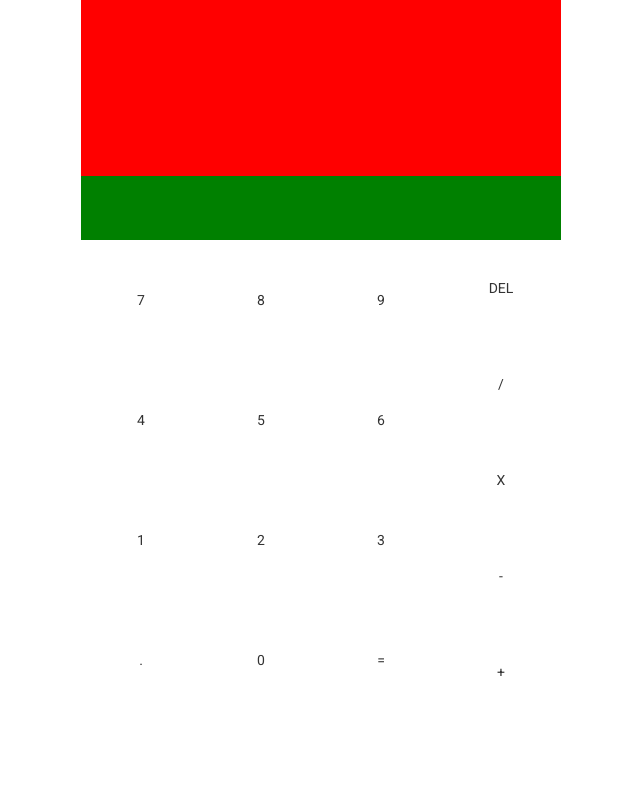
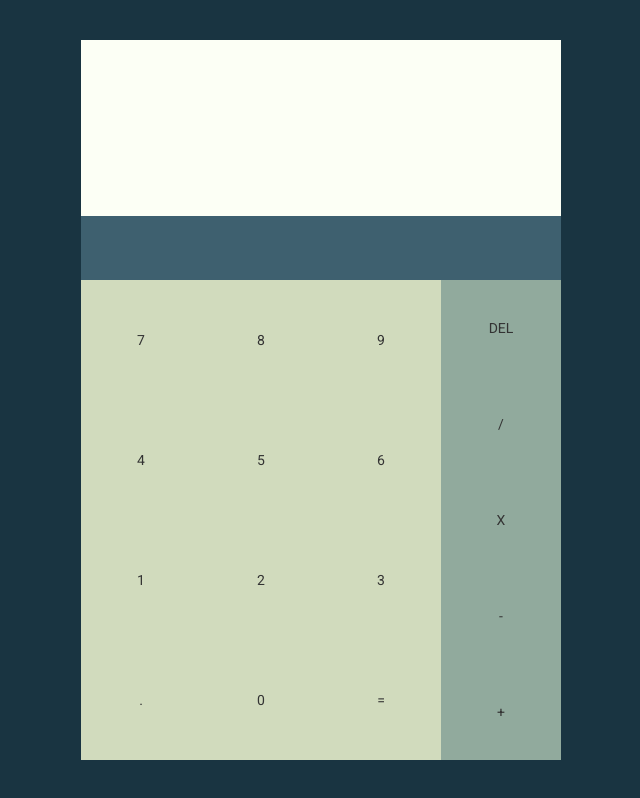
Before and after one commit to sangrampp/calci, a website: page index.html in a window 1280 px wide. Shown: the whole page, without its empty margins (319-959 px from the left). Drawn offline with nearby package versions, Linux system fonts and the light colour scheme.

Commit message:
Add colors

```diff
--- a/css/src/calci.scss
+++ b/css/src/calci.scss
@@ -1,15 +1,19 @@
+body, html {
+  background-color: #193441;
+}
+
 #calculator {
   width: 60vh;
-  margin: 0 auto;
+  margin: 5vh auto 0;
 
   #result {
     height: 22vh;
-    background-color: red;
+    background-color: #FCFFF5;
   }
 
   #preview {
     height: 8vh;
-    background-color: green;
+    background-color: #3E606F;
   }
 
   #keys {
@@ -30,6 +34,12 @@
         height: 15vh;
         width: 15vh;
         line-height: 15vh;
+        background-color: #D1DBBD;
+        transition: background-color 0.3s ease-in;
+
+        &:hover {
+          background-color: darken(#D1DBBD, 10%);
+        }
       }
     }
 
@@ -40,6 +50,12 @@
         width: 15vh;
         height: 12vh;
         line-height: 12vh;
+        background-color: #91AA9D;
+        transition: background-color 0.3s ease-in;
+
+        &:hover {
+          background-color: darken(#91AA9D, 10%);
+        }
       }
     }
   }
```
Also changed, not shown: css/calci.css, 1 other file.
